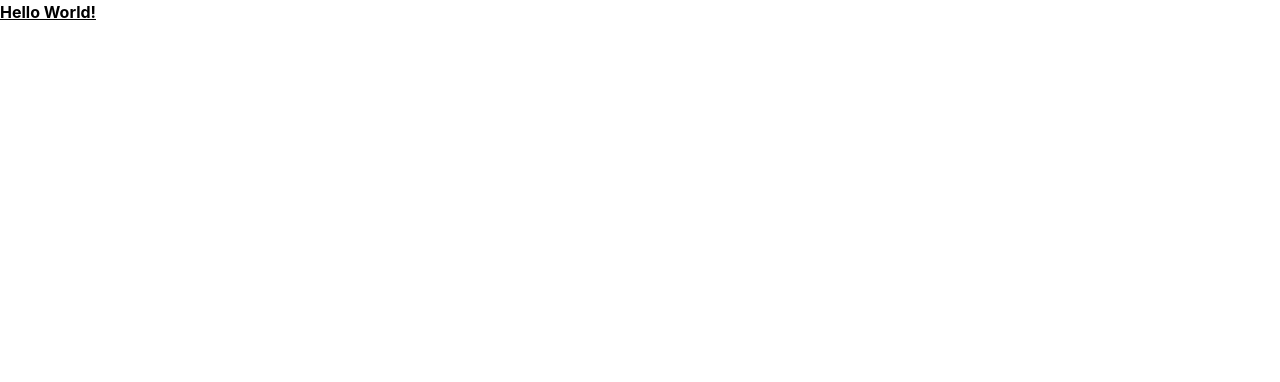
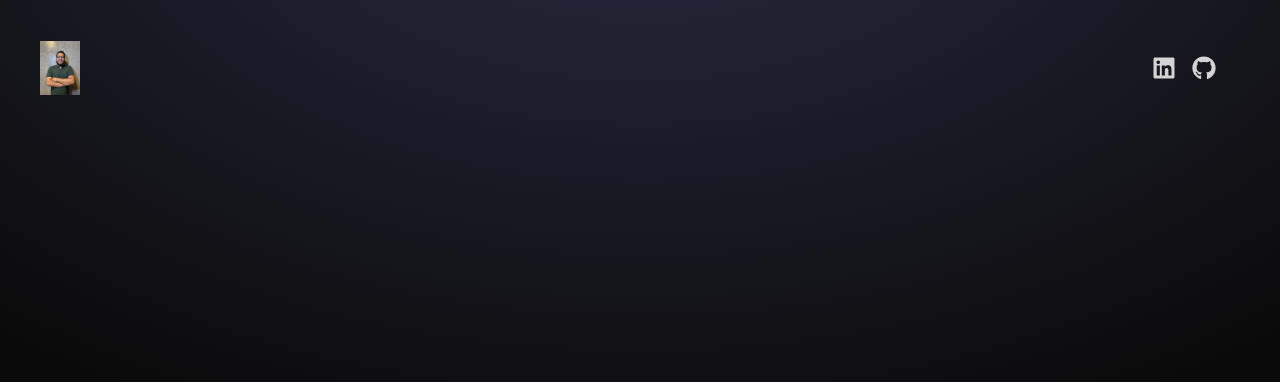
Before and after one commit to sergioj1123/portifolio-react, a React (Vite) app: page / in a window 1280 px wide. Shown: the top 382 px of the page. Built offline with nearby package versions, Linux system fonts and the light colour scheme.

Commit message:
feat: navbar component

```diff
--- a/src/App.tsx
+++ b/src/App.tsx
@@ -1,8 +1,14 @@
+import Navbar from "./components/Navbar";
+
 function App() {
   return (
-    <>
-      <h1 className="text-3x1 font-bold underline"> Hello World!</h1>
-    </>
+    <div className="overflow-x-hidden text-neutral-300 antialiased selection:bg-cyan-300 selection:text-cyan-900">
+      <div className="fixed top-0 z-10 h-full w-full "></div>
+      <div className="absolute top-0 z-[-2] h-screen w-screen bg-neutral-950 bg-[radial-gradient(ellipse_80%_80%_at_50%_-20%,rgba(120,119,198,0.3),rgba(255,255,255,0))]"></div>
+      <div className="container mx-auto px-8">
+        <Navbar />
+      </div>
+    </div>
   );
 }
 
--- /dev/null
+++ b/src/components/Navbar.tsx
@@ -0,0 +1,17 @@
+import logo from "../assets/images/FotoPerfilLinkedin.jpg";
+import { FaLinkedin, FaGithub } from "react-icons/fa";
+
+const Navbar = () => {
+  return (
+    <nav className=" mb-20 flex items-center justify-between py-6">
+      <div className="flex flex-shrink-0 items-center">
+        <img className="mx-2 w-10" src={logo} alt="logo" />
+      </div>
+      <div className="m-8 flex items-center justify-center gap-4 text-2xl">
+        <FaLinkedin />
+        <FaGithub />
+      </div>
+    </nav>
+  );
+};
+export default Navbar;
```
Also changed, not shown: src/assets/images/FotoPerfilLinkedin.jpg (added).
